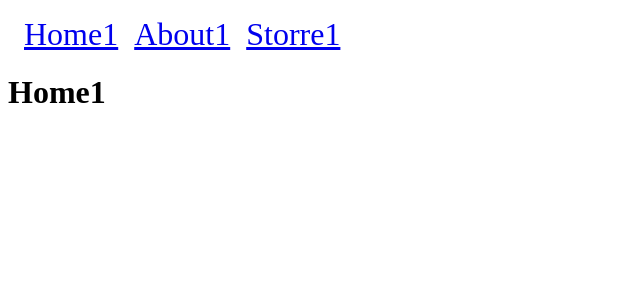
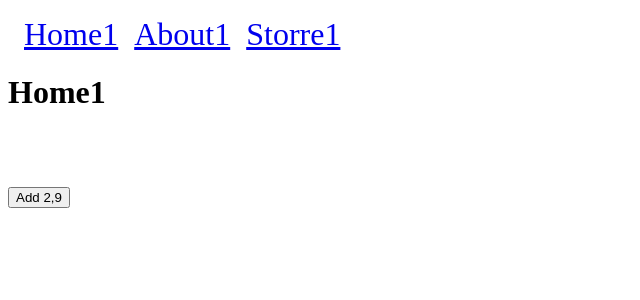
Before and after one commit to bobbyDeepak1415/code_splitting, a React (Vite) app: page / in a window 1280 px wide. Shown: the top 300 px of the page, without its empty margins (0-640 px from the left). Built offline with nearby package versions, Linux system fonts and the light colour scheme.

Commit message:
final changes made

```diff
--- a/src/components/Home1.jsx
+++ b/src/components/Home1.jsx
@@ -1,11 +1,16 @@
-import React from 'react'
+import React from "react";
+import sum from "../sum";
 
 const Home1 = () => {
   return (
     <div>
       <h1>Home1</h1>
+      <br></br>
+      <br></br>
+      <br></br>
+      <button onClick={() => alert(sum(2, 9))}>Add 2,9</button>
     </div>
-  )
-}
+  );
+};
 
-export default Home1
+export default Home1;
```
